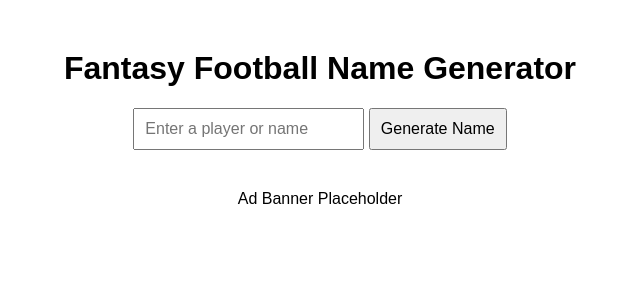
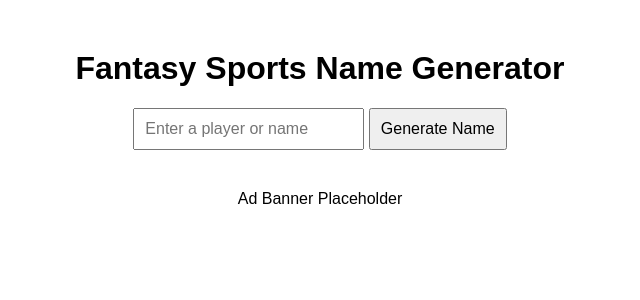
Before and after one commit to Tspeed19/fantasy-sports-namer, a Flask app: page / in a window 1280 px wide. Shown: the top 300 px of the page, without its empty margins (320-960 px from the left). Run offline with Flask 3, Linux system fonts and the light colour scheme.

Commit message:
Update index.html

```diff
--- a/templates/index.html
+++ b/templates/index.html
@@ -11,7 +11,7 @@
     </style>
 </head>
 <body>
-    <h1>Fantasy Football Name Generator</h1>
+    <h1>Fantasy Sports Name Generator</h1>
     <form method="post">
         <input type="text" name="player_name" placeholder="Enter a player or name" required />
         <button type="submit">Generate Name</button>
```
